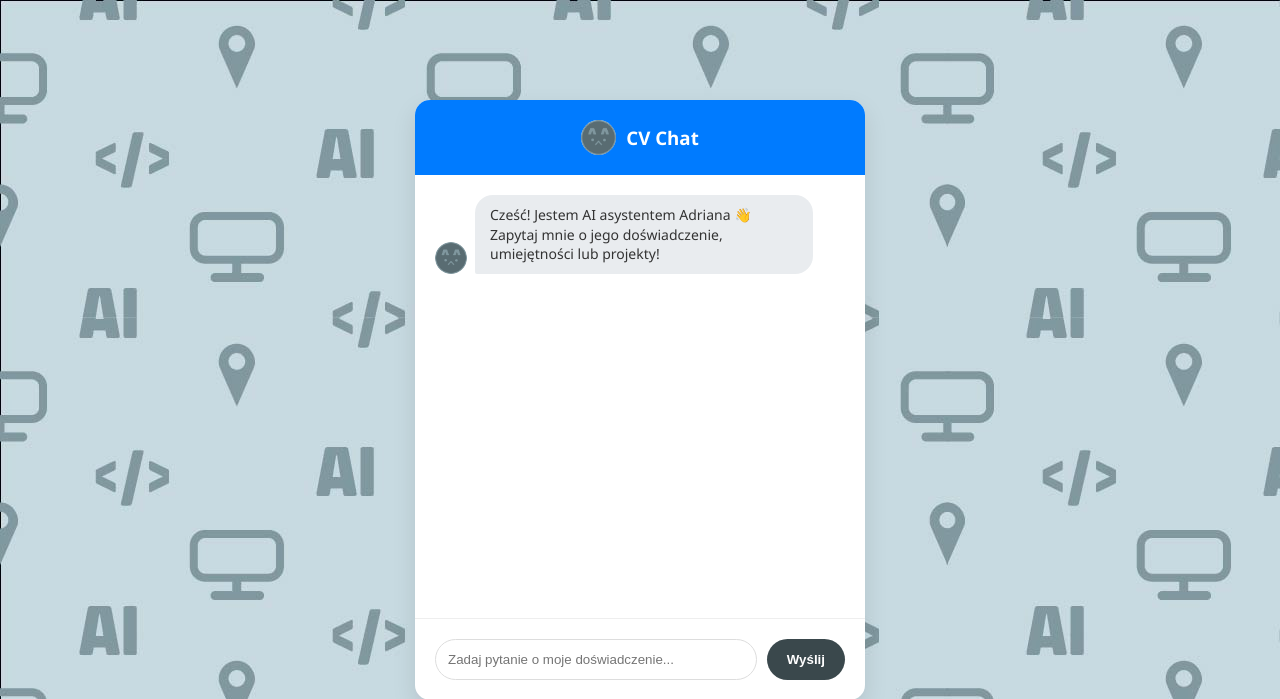
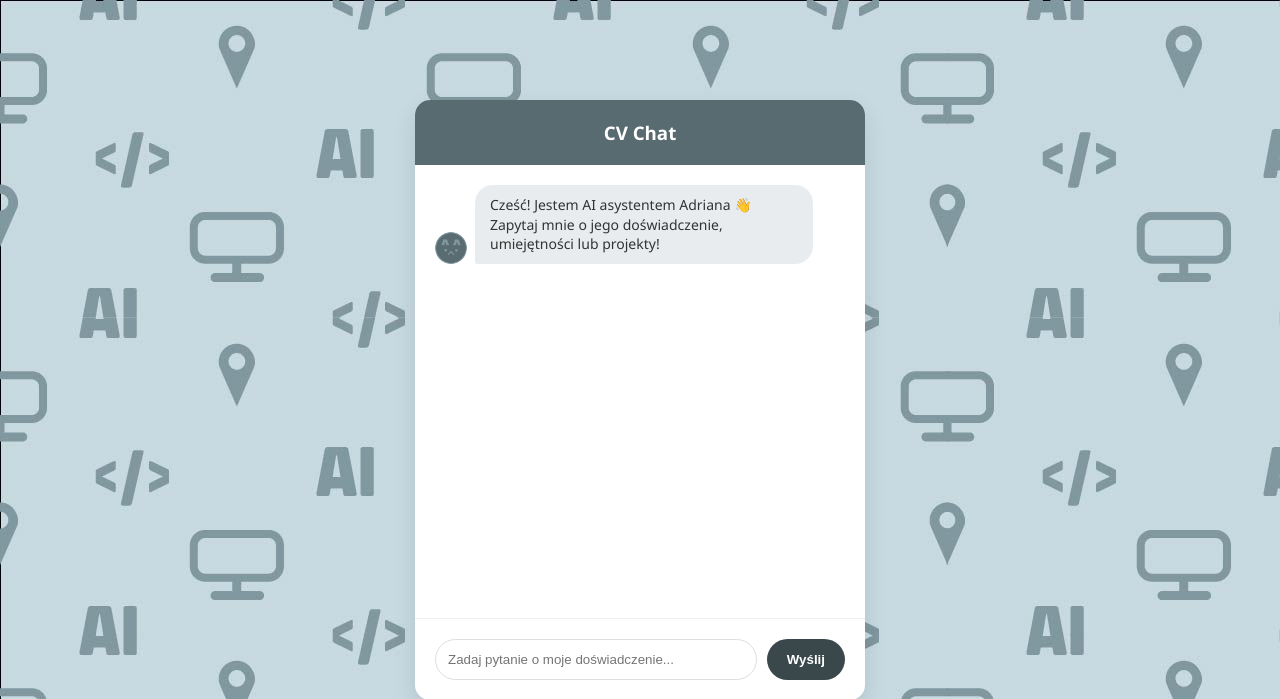
Before and after one commit to Adiaxi/AI_Chat_CV, a Flask app: page / in a window 1280 px wide. Shown: the top 699 px of the page. Run offline with Flask 3, Linux system fonts and the light colour scheme; some libraries are stand-ins or nearby versions.

```diff
--- a/static/style.css
+++ b/static/style.css
@@ -20,22 +20,11 @@ body {
 }
 
 h3 {
-    background: #007bff;
+    background: #576b70;
     color: white;
     margin: 0;
     padding: 20px;
     text-align: center;
-    display: flex;
-    align-items: center;
-    justify-content: center;
-    gap: 10px;
-}
-
-.header-avatar {
-    width: 35px;
-    height: 35px;
-    border-radius: 50%;
-    object-fit: cover;
 }
 
 #chat-box {
--- a/templates/index.html
+++ b/templates/index.html
@@ -5,14 +5,10 @@
     <meta name="viewport" content="width=device-width, initial-scale=1.0">
     <title>Asystent AI</title>
     <link rel="stylesheet" href="{{ url_for('static', filename='style.css') }}">
-    <link rel="icon" href="{{ url_for('static', filename='Icon.jpg') }}">
 </head>
 <body>
     <div class="chat-container">
-        <h3>
-            <img src="/static/Icon.jpg" class="header-avatar">
-            CV Chat
-        </h3>
+        <h3>CV Chat</h3>
         <div id="chat-box"></div>
         <div class="input-area">
             <input type="text" id="user-input" placeholder="Zadaj pytanie o moje doświadczenie...">
```
